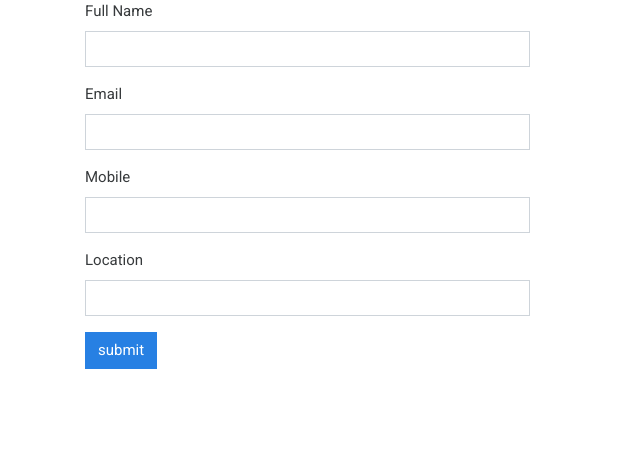
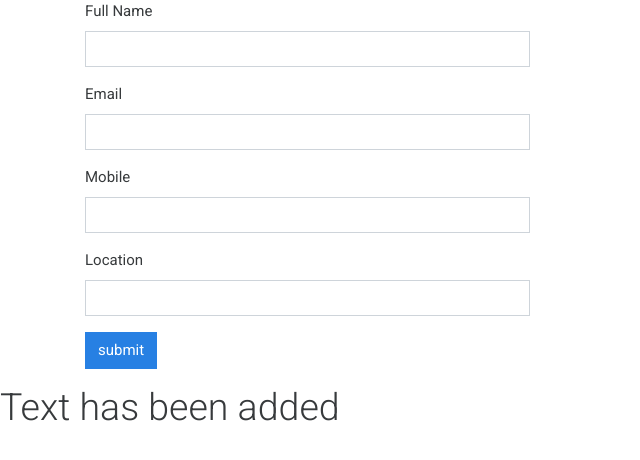
Before and after one commit to anilch1993/AngularRepo, an Angular app: page / in a window 1280 px wide. Shown: the top 460 px of the page, without its empty margins (0-640 px from the left). Built offline with nearby package versions, Linux system fonts and the light colour scheme; no server answers.

Commit message:
Update app.component.html

```diff
--- a/src/app/app.component.html
+++ b/src/app/app.component.html
@@ -2,3 +2,6 @@
 <div class="container">
     <app-customer></app-customer>
 </div>
+
+
+<h1>Text has been added</h1>
```
